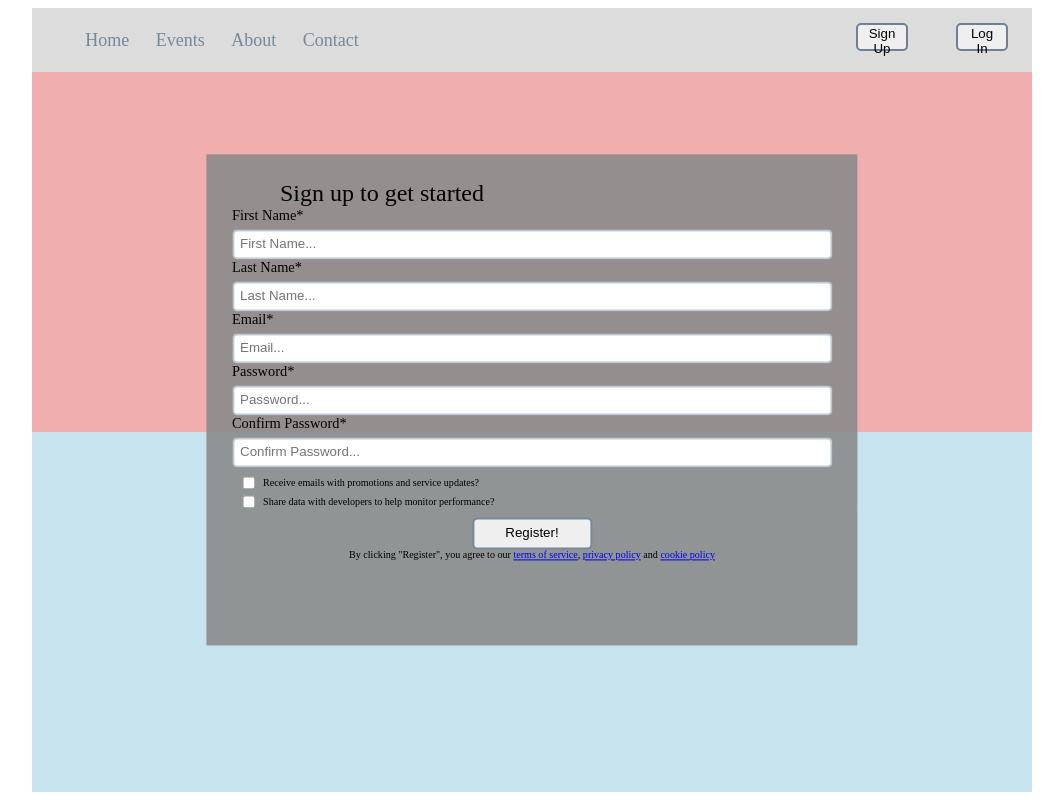
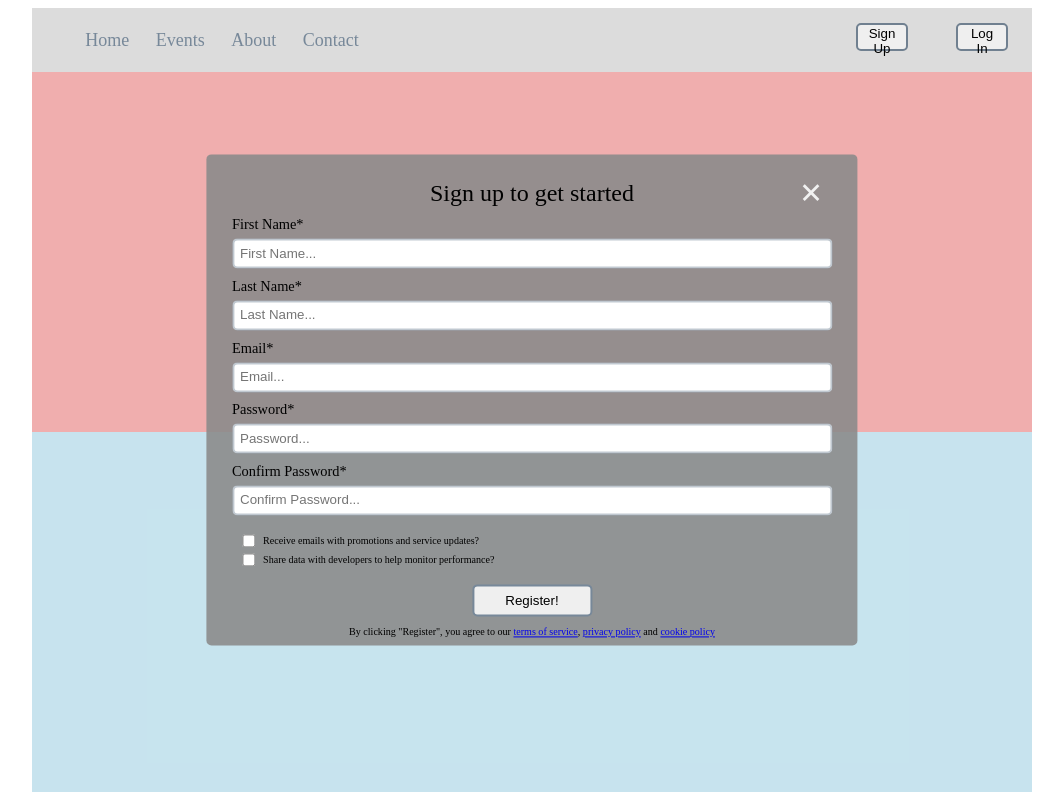
Before and after one commit to ayushkhare2209/sign_up, a plain HTML site: page index.html in a window 1280 px wide. Both pictures are taken after a click on the button "Sign Up". Shown: the whole page, without its empty margins (108-1171 px from the left). Drawn offline with nearby package versions, Linux system fonts and the light colour scheme.

Commit message:
finished modal design and function

```diff
--- a/index.css
+++ b/index.css
@@ -95,19 +95,36 @@
   padding: 2%;
   background-color: rgb(0, 0, 0);
   background-color: rgba(139, 139, 139, 0.9);
+  border-radius: 5px;
+}
+
+.modal__close {
+  position: absolute;
+  top: 15px;
+  right: 35px;
+  color: #f1f1f1;
+  font-size: 40px;
+  font-weight: bold;
+}
+
+.modal__close:hover {
+  color: lightslategray;
+  cursor: pointer;
 }
 
 .modal__header {
-  align-self: center;
+  display: flex;
+  flex-direction: row;
+  justify-content: center;
   text-align: center;
   font-size: 1.5rem;
-  width: 50%;
 }
 
 .modal__form {
+  height: 100%;
   display: flex;
   flex-direction: column;
-  justify-content: space-between;
+  justify-content: space-evenly;
 }
 
 .modal__row {
--- a/index.html
+++ b/index.html
@@ -38,8 +38,9 @@
       </footer>
 
       <div class="modal">
+        <span class="modal__close">&times;</span>
         <div class="modal__header">
-          Sign up to get started
+          <span>Sign up to get started</span>
         </div>
         <form class="modal__form">
           <div class="modal__row modal__row_credentials">
@@ -134,9 +135,13 @@
   <script src="https://ajax.googleapis.com/ajax/libs/jquery/2.1.1/jquery.min.js"></script>
   <script>
     const modal = $(".modal");
+    // show modal
     $(".nav__cta_sign-up").click(() => {
-      console.log("hello");
       modal.show();
+    });
+    // hide modal
+    $(".modal__close").click(() => {
+      modal.hide();
     });
   </script>
 </html>
```
